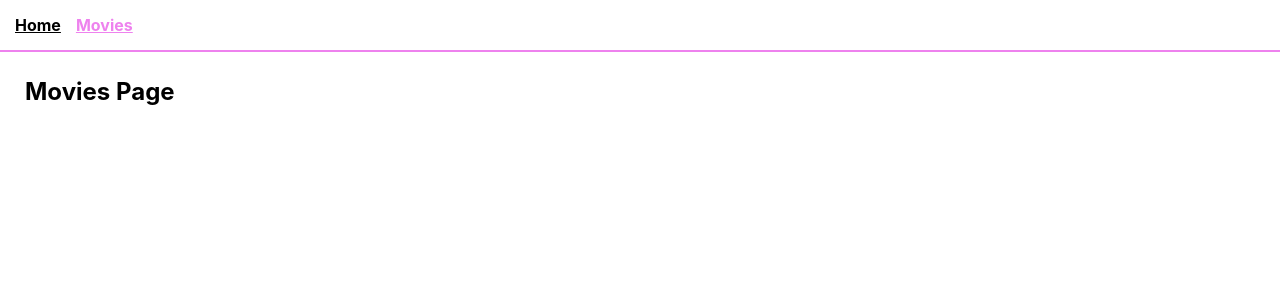
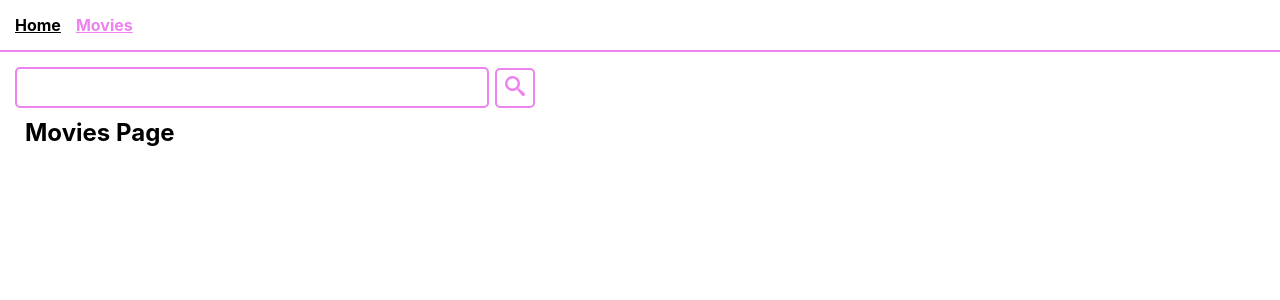
Before and after one commit to BestStepInUa/goit-react-hw-05-movies, a React (Create React App) app: page /goit-react-hw-05-movies/movies in a window 1280 px wide. Shown: the top 300 px of the page. Built offline with nearby package versions, Linux system fonts and the light colour scheme.

Commit message:
MovieCard problem

```diff
--- a/src/components/SearchForm/SearchForm.js
+++ b/src/components/SearchForm/SearchForm.js
@@ -1,5 +1,6 @@
 import { useSearchParams } from 'react-router-dom';
 import {
+  SearchFormStyled,
   SearchFormBtn,
   SearchFormBtnIcon,
   SearchFormInput,
@@ -15,12 +16,12 @@ const SearchForm = () => {
   };
 
   return (
-    <SearchForm onSubmit={handleFormSubmit}>
+    <SearchFormStyled onSubmit={handleFormSubmit}>
       <SearchFormInput type="text" name="query" autoFocus autoComplete="off" />
       <SearchFormBtn type="submit">
         <SearchFormBtnIcon />
       </SearchFormBtn>
-    </SearchForm>
+    </SearchFormStyled>
   );
 };
 
--- a/src/components/SearchForm/SearchForm.styled.js
+++ b/src/components/SearchForm/SearchForm.styled.js
@@ -1,23 +1,20 @@
 import styled from 'styled-components';
 import { ImSearch } from 'react-icons/im';
 
-export const SearchForm = styled.form`
+export const SearchFormStyled = styled.form`
   width: 100%;
   max-width: 450px;
   position: relative;
 `;
 
 export const SearchFormInput = styled.input`
-  margin: 20px 0 0 40px;
-  padding: 15px;
-
+  padding: 10px;
   border-radius: 5px;
   border: solid 2px violet;
   background-color: inherit;
   outline: none;
-  color: violet;
   width: 100%;
-  height: 35px;
+  height: 17px;
   max-width: 450px;
   font-size: 16px;
 `;
@@ -25,12 +22,12 @@ export const SearchFormInput = styled.input`
 export const SearchFormBtn = styled.button`
   cursor: pointer;
   position: absolute;
-  top: 20px;
-  right: -40px;
+  top: 0.5px;
+  right: -70px;
   background-color: inherit;
   border-radius: 5px;
   border: solid 2px violet;
-  height: 35px;
+  height: 40px;
   width: 40px;
 `;
 
--- /dev/null
+++ b/src/pages/MovieDetails/MovieCard/MovieCard.js
@@ -0,0 +1,50 @@
+import { Card, Info, Thumb } from './MovieCard.styled';
+import defaultImg from '../../../images/defaultImg.png';
+
+const MovieCard = ({
+  poster_path,
+  title,
+  release_date,
+  vote_average,
+  overview,
+  genres,
+}) => {
+  const IMAGE_URL = 'https://image.tmdb.org/t/p/w300/';
+  const movieImgSrc = poster_path ? IMAGE_URL + poster_path : defaultImg;
+  const userScore = vote_average
+    ? Math.round((Number(vote_average) * 100) / 10)
+    : 'no data available';
+  return (
+    <Card>
+      <Thumb>
+        <img src={`${movieImgSrc}`} alt={title} />
+      </Thumb>
+      <Info>
+        <h2>
+          {title} ({release_date && release_date.slice(0, 4)})
+        </h2>
+        <ul>
+          <li>
+            <p>
+              User Score: <span>{userScore}%</span>
+            </p>
+          </li>
+          <li>
+            <h3>Overview</h3>
+            <p>{overview ? overview : 'no data available'}</p>
+          </li>
+          <li>
+            <h3>Genres</h3>
+            <p>
+              {genres
+                ? genres.map(genre => genre.name).join(' ')
+                : 'no data available'}
+            </p>
+          </li>
+        </ul>
+      </Info>
+    </Card>
+  );
+};
+
+export default MovieCard;
--- /dev/null
+++ b/src/pages/MovieDetails/MovieCard/MovieCard.styled.js
@@ -0,0 +1,18 @@
+import styled from 'styled-components';
+
+export const Card = styled.div`
+  display: flex;
+  flex-direction: row;
+  gap: 15px;
+  padding: 15px;
+`;
+
+export const Thumb = styled.div`
+  min-width: 300px;
+  overflow: hidden;
+`;
+
+export const Info = styled.div`
+  width: 500px;
+  text-align: justify;
+`;
--- a/src/pages/MovieDetails/MovieDetails.js
+++ b/src/pages/MovieDetails/MovieDetails.js
@@ -5,13 +5,10 @@ import Loader from 'components/Loader/Loader';
 import { fetchMovieDetails } from 'helpers/API/API';
 import {
   AdditionalInfoWrapper,
-  Card,
   GoBackBtn,
-  Info,
   MovieDetailsWrapper,
-  Thumb,
 } from './MovieDetails.styled';
-import defaultImg from '../../images/defaultImg.png';
+import MovieCard from './MovieCard/MovieCard';
 
 const MoviesDetails = () => {
   const { movieId } = useParams();
@@ -45,14 +42,6 @@ const MoviesDetails = () => {
     };
   }, [movieId]);
 
-  const IMAGE_URL = 'https://image.tmdb.org/t/p/w300/';
-  const { poster_path, title, release_date, vote_average, overview, genres } =
-    movie || {};
-  const movieImgSrc = poster_path ? IMAGE_URL + poster_path : defaultImg;
-  const userScore = vote_average
-    ? Math.round((Number(vote_average) * 100) / 10)
-    : 'no data available';
-
   return (
     <>
       {loading && <Loader />}
@@ -64,35 +53,7 @@ const MoviesDetails = () => {
             Go back
           </GoBackBtn>
           <MovieDetailsWrapper>
-            <Card>
-              <Thumb>
-                <img src={`${movieImgSrc}`} alt={title} />
-              </Thumb>
-              <Info>
-                <h2>
-                  {title} ({release_date && release_date.slice(0, 4)})
-                </h2>
-                <ul>
-                  <li>
-                    <p>
-                      User Score: <span>{userScore}%</span>
-                    </p>
-                  </li>
-                  <li>
-                    <h3>Overview</h3>
-                    <p>{overview ? overview : 'no data available'}</p>
-                  </li>
-                  <li>
-                    <h3>Genres</h3>
-                    <p>
-                      {genres
-                        ? genres.map(genre => genre.name).join(' ')
-                        : 'no data available'}
-                    </p>
-                  </li>
-                </ul>
-              </Info>
-            </Card>
+            <MovieCard movie={movie || {}} />
           </MovieDetailsWrapper>
           <AdditionalInfoWrapper>
             <h4>Additional information</h4>
--- a/src/pages/MovieDetails/MovieDetails.styled.js
+++ b/src/pages/MovieDetails/MovieDetails.styled.js
@@ -4,23 +4,6 @@ import styled from 'styled-components';
 export const MovieDetailsWrapper = styled.section`
   padding: 15px;
   border-bottom: 2px solid black;
-`;
-
-export const Card = styled.div`
-  display: flex;
-  flex-direction: row;
-  gap: 15px;
-  padding: 15px;
-`;
-
-export const Thumb = styled.div`
-  min-width: 300px;
-  overflow: hidden;
-`;
-
-export const Info = styled.div`
-  width: 500px;
-  text-align: justify;
 `;
 
 export const AdditionalInfoWrapper = styled.div`
--- a/src/pages/Movies.js
+++ b/src/pages/Movies.js
@@ -1,55 +1,52 @@
 import { useEffect, useState } from 'react';
-// import Loader from 'components/Loader/Loader';
-// import SearchForm from 'components/SearchForm/SearchForm';
+import Loader from 'components/Loader/Loader';
+import SearchForm from 'components/SearchForm/SearchForm';
 import MoviesList from 'components/MoviesList/MoviesList';
-import { SearchForm } from 'components/SearchForm/SearchForm.styled';
 import { useSearchParams } from 'react-router-dom';
-// import { fetchSearchMovie } from 'helpers/API/API';
-// import { useSearchParams } from 'react-router-dom';
+import { fetchSearchMovie } from 'helpers/API/API';
 
 const Movies = () => {
   const [movies, setMovies] = useState([]);
-  // const [loading, setLoading] = useState(false);
-  // const [error, setError] = useState(null);
+  const [loading, setLoading] = useState(false);
+  const [error, setError] = useState(null);
   const [searchParams] = useSearchParams();
   const query = searchParams.get('query') ?? '';
 
-  // useEffect(() => {
-  //   if (!query) return;
+  useEffect(() => {
+    if (!query) return;
 
-  //   const abortController = new AbortController();
-  //   const getSearchMovie = async () => {
-  //     if (abortController.current) {
-  //       abortController.current.abort();
-  //     }
-  //     abortController.current = new AbortController();
+    const abortController = new AbortController();
+    const getSearchMovie = async () => {
+      if (abortController.current) {
+        abortController.current.abort();
+      }
+      abortController.current = new AbortController();
 
-  //     try {
-  //       setLoading(true);
-  //       setError(null);
-  //       const { results } = await fetchSearchMovie(query, {
-  //         signal: abortController.current.signal,
-  //       });
-  //       setMovies(results);
-  //     } catch (error) {
-  //       setError(error.message);
-  //     } finally {
-  //       setLoading(false);
-  //     }
-  //   };
+      try {
+        setLoading(true);
+        setError(null);
+        const { results } = await fetchSearchMovie(query, {
+          signal: abortController.current.signal,
+        });
+        setMovies(results);
+      } catch (error) {
+        setError(error.message);
+      } finally {
+        setLoading(false);
+      }
+    };
 
-  //   getSearchMovie();
+    getSearchMovie();
 
-  //   return () => {
-  //     abortController.abort();
-  //   };
-  // }, [query]);
+    return () => {
+      abortController.abort();
+    };
+  }, [query]);
 
   return (
     <>
-      {/* {loading && <Loader />}
+      {loading && <Loader />}
       {error && !loading && <p>There are no movies for this search query.</p>}
-      <SearchForm /> */}
       <SearchForm />
       <h2>Movies Page</h2>
       {movies && <MoviesList movies={movies} />}
```
